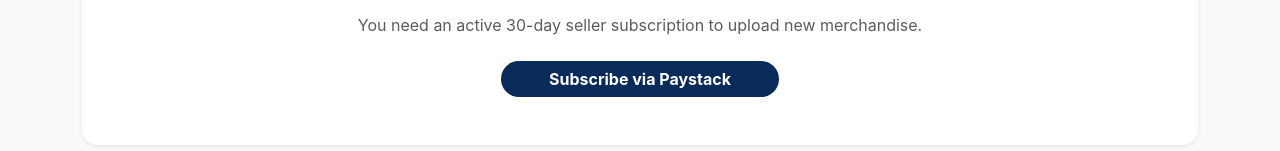
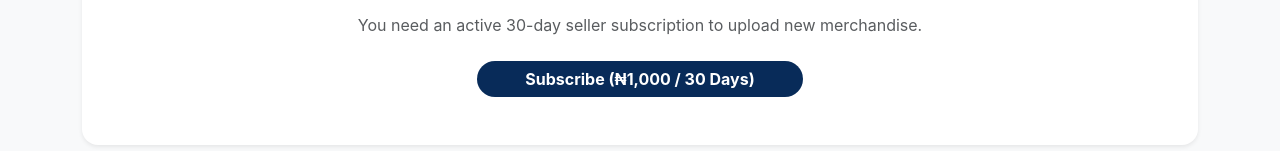
Before and after one commit to abdullahi-garba/NUM-BAZAAR, a Vue app: page /dashboard in a window 1280 px wide. Both pictures are taken after a click on the tab "Upload & Inventory". Shown: the part 478-629 px from the top of the page. Built offline with nearby package versions, Linux system fonts and the light colour scheme; no server answers.

Commit message:
Final MVP: Admin command center, KYC, and security lockout

```diff
--- a/src/views/DashboardView.vue
+++ b/src/views/DashboardView.vue
@@ -99,7 +99,10 @@
               <i class="bi bi-lock-fill text-danger fs-1 mb-3 d-block"></i>
               <h4 class="fw-bold">Storefront Locked</h4>
               <p class="text-muted mb-4">You need an active 30-day seller subscription to upload new merchandise.</p>
-              <button class="btn btn-primary fw-bold rounded-pill px-5" style="background-color: #082b59; border: none;">Subscribe via Paystack</button>
+
+              <button @click="processSubscription" :disabled="isProcessingSub" class="btn btn-primary fw-bold rounded-pill px-5" style="background-color: #082b59; border: none;">
+                {{ isProcessingSub ? 'Loading Paystack...' : 'Subscribe (₦1,000 / 30 Days)' }}
+              </button>
             </div>
 
             <div v-else class="card-body p-4 p-md-5">
@@ -146,7 +149,7 @@
                   <tr v-for="product in sellerProducts" :key="product.id">
                     <td>
                       <div class="d-flex align-items-center">
-                        <img :src="product.image_urls[0]" class="rounded-3 me-3" style="width: 50px; height: 50px; object-fit: cover;">
+                        <img :src="product.image_urls?.[0] || 'https://via.placeholder.com/50'" class="rounded-3 me-3" style="width: 50px; height: 50px; object-fit: cover;">
                         <span class="fw-bold text-truncate" style="max-width: 200px; display: inline-block;">{{ product.title }}</span>
                       </div>
                     </td>
@@ -181,6 +184,7 @@ const isLoading = ref(true)
 const currentUser = ref(null)
 const userProfile = ref({})
 const hasActiveSubscription = ref(false)
+const isProcessingSub = ref(false) // Added loading state for subscription button
 
 // Financials & Bank Details
 const isWithdrawing = ref(false)
@@ -212,6 +216,7 @@ const fetchDashboardData = async () => {
         account_number: profile.account_number || '',
         account_name: profile.account_name || ''
       }
+      // Check if subscription is valid (exists and hasn't expired)
       hasActiveSubscription.value = profile.is_subscribed && profile.subscription_expires_at && (new Date(profile.subscription_expires_at) > new Date())
     }
 
@@ -221,6 +226,74 @@ const fetchDashboardData = async () => {
   isLoading.value = false
 }
 
+// ==================================
+// PAYSTACK SUBSCRIPTION INTEGRATION
+// ==================================
+const processSubscription = async () => {
+  isProcessingSub.value = true
+
+  try {
+    if (!import.meta.env.VITE_PAYSTACK_PUBLIC_KEY) {
+      throw new Error("Missing VITE_PAYSTACK_PUBLIC_KEY in your Vercel settings!")
+    }
+
+    if (typeof window.PaystackPop === 'undefined') {
+      throw new Error("Paystack script is not loaded in index.html!")
+    }
+
+    const handler = window.PaystackPop.setup({
+      key: import.meta.env.VITE_PAYSTACK_PUBLIC_KEY,
+      email: currentUser.value.email,
+      amount: 1000 * 100, // ₦1,000 converted to kobo
+      currency: 'NGN',
+      ref: 'SUB_NUM_' + Math.floor((Math.random() * 1000000000) + 1),
+
+      callback: function(response) {
+        const completeDatabaseUpdates = async () => {
+          try {
+            // Calculate expiry date exactly 30 days from right now
+            const expiryDate = new Date();
+            expiryDate.setDate(expiryDate.getDate() + 30);
+
+            // Update the profile in Supabase to unlock the storefront
+            const { error: dbError } = await supabase.from('profiles')
+              .update({
+                is_subscribed: true,
+                subscription_expires_at: expiryDate.toISOString()
+              })
+              .eq('id', currentUser.value.id)
+
+            if (dbError) throw new Error(dbError.message)
+
+            alert("Subscription Successful! Your storefront is now unlocked for 30 days.")
+
+            // Instantly unlock the UI without refreshing the page
+            hasActiveSubscription.value = true
+
+          } catch (error) {
+            console.error("Database Error Post-Subscription:", error)
+            alert("Payment successful but database update failed. Please open a support ticket with ref: " + response.reference)
+          } finally {
+            isProcessingSub.value = false
+          }
+        }
+
+        completeDatabaseUpdates()
+      },
+      onClose: function() {
+        isProcessingSub.value = false
+      }
+    })
+
+    handler.openIframe()
+
+  } catch (error) {
+    console.error("Initialization Error:", error)
+    alert(`Subscription Error: ${error.message}`)
+    isProcessingSub.value = false
+  }
+}
+
 const saveBankDetails = async () => {
   isSavingBank.value = true
   try {
@@ -228,11 +301,7 @@ const saveBankDetails = async () => {
     if (error) throw error
     alert('Bank Details Saved Successfully!')
     await fetchDashboardData()
-  } catch (error) {
-    alert('Error saving bank details: ' + error.message)
-  } finally {
-    isSavingBank.value = false
-  }
+  } catch (error) { alert('Error saving bank details: ' + error.message) } finally { isSavingBank.value = false }
 }
 
 const requestWithdrawal = async () => {
@@ -241,28 +310,19 @@ const requestWithdrawal = async () => {
 
   try {
     const amount = userProfile.value.wallet_balance
-    // Compile bank details into the transaction description for the admin
     const payoutDescription = `Bank Payout Request - ${userProfile.value.bank_name} | ${userProfile.value.account_number} | ${userProfile.value.account_name}`
 
     const { error: walletError } = await supabase.from('profiles').update({ wallet_balance: 0 }).eq('id', currentUser.value.id)
     if (walletError) throw walletError
 
     const { error: transError } = await supabase.from('transactions').insert([{
-      profile_id: currentUser.value.id,
-      amount: amount,
-      type: 'debit',
-      status: 'Pending',
-      description: payoutDescription
+      profile_id: currentUser.value.id, amount: amount, type: 'debit', status: 'Pending', description: payoutDescription
     }])
     if (transError) throw transError
 
     alert("Withdrawal requested successfully! Our Admin will wire the funds to your registered account shortly.")
     await fetchDashboardData()
-  } catch(error) {
-    alert("Error requesting withdrawal: " + error.message)
-  } finally {
-    isWithdrawing.value = false
-  }
+  } catch(error) { alert("Error requesting withdrawal: " + error.message) } finally { isWithdrawing.value = false }
 }
 
 const publishProduct = async () => {
@@ -281,14 +341,9 @@ const publishProduct = async () => {
     const tagsArray = newProduct.value.tagsStr.split(',').map(tag => tag.trim()).filter(tag => tag !== '');
 
     await supabase.from('products').insert([{
-      title: newProduct.value.name,
-      price: Number(newProduct.value.price),
-      stock: Number(newProduct.value.stock),
-      category: newProduct.value.category,
-      description: newProduct.value.description,
-      tags: tagsArray,
-      image_urls: uploadedUrls,
-      seller_id: currentUser.value.id
+      title: newProduct.value.name, price: Number(newProduct.value.price), stock: Number(newProduct.value.stock),
+      category: newProduct.value.category, description: newProduct.value.description, tags: tagsArray,
+      image_urls: uploadedUrls, seller_id: currentUser.value.id
     }])
 
     alert("Merchandise Listed! Pending Admin Approval.")
@@ -303,9 +358,7 @@ const updateStock = async (product) => {
   try {
     await supabase.from('products').update({ stock: Number(product.stock) }).eq('id', product.id)
     alert('Stock updated successfully!')
-  } catch (error) {
-    alert('Failed to update stock.')
-  }
+  } catch (error) { alert('Failed to update stock.') }
 }
 
 onMounted(() => fetchDashboardData())
```
